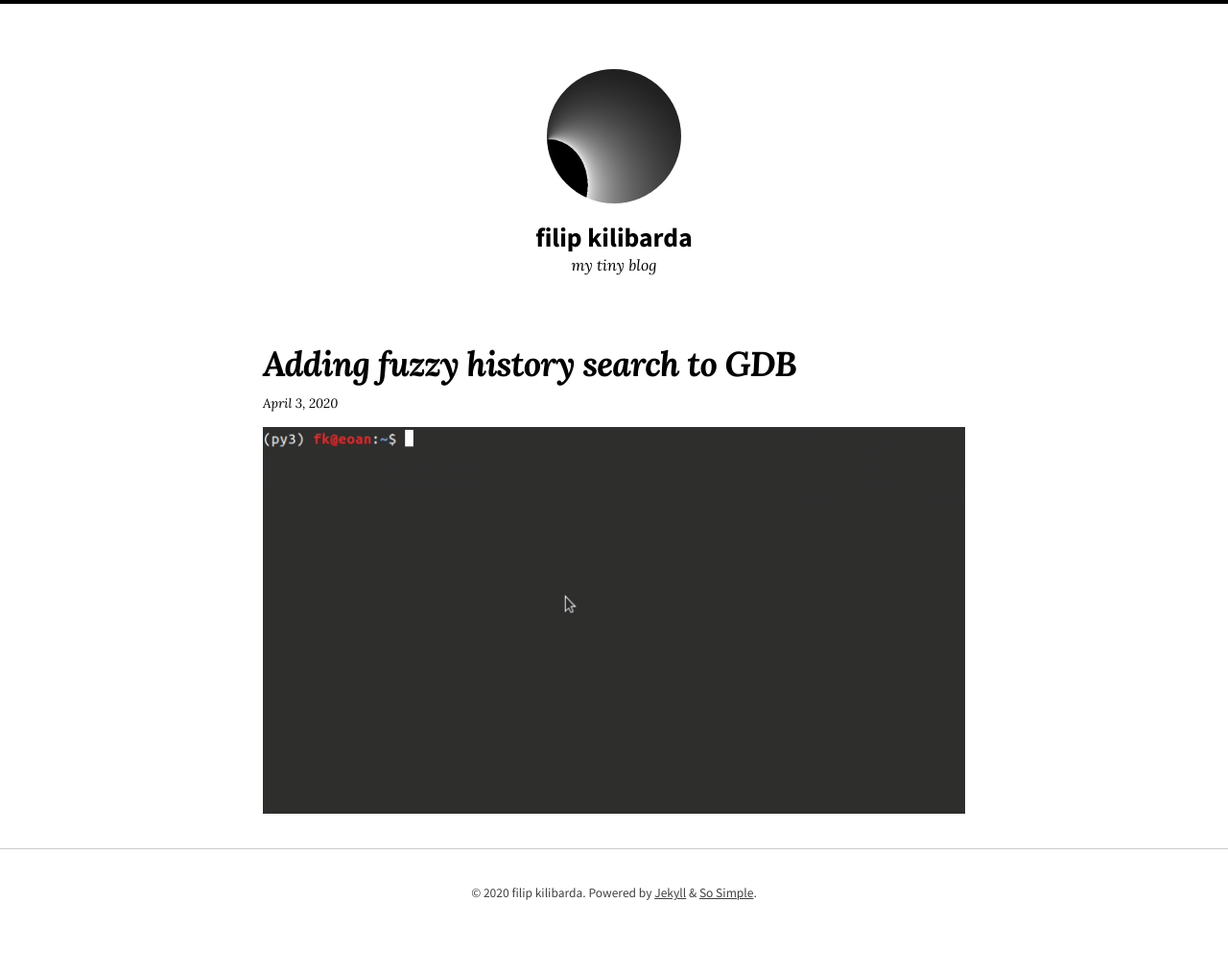
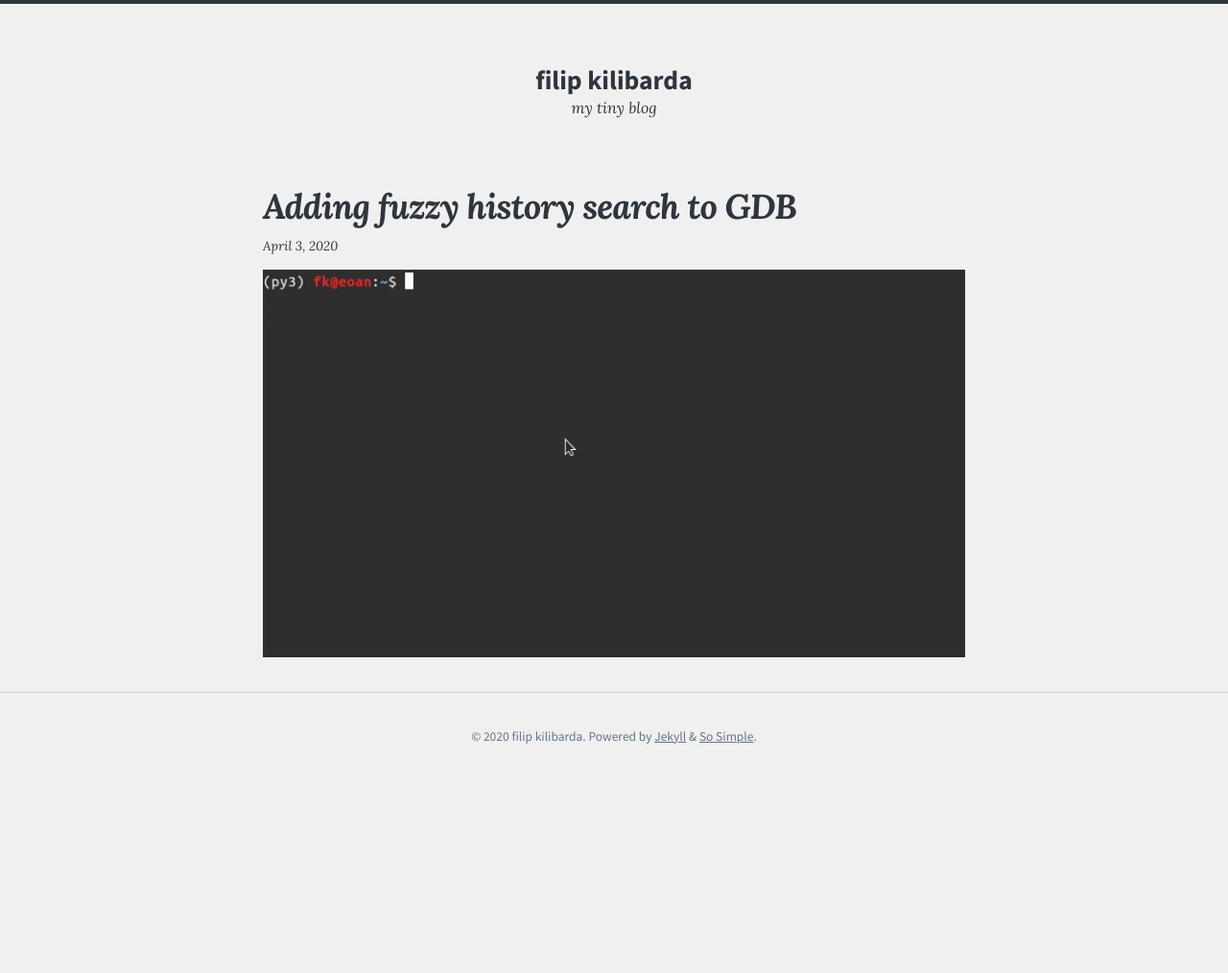
Before and after one commit to samanthaafraser/filipkilibarda.github.io, a Jekyll site: the page built from index.md, in a window 1280 px wide. Shown: the whole page at 96% size. Built offline with Jekyll 4.4.1, drawn with Linux system fonts in a browser that asks for light colours; nearby versions of some CDN libraries; after the commit the page ends 900 px from its top, so only the background shows below that.

Commit message:
changed colors, removed logo

```diff
--- a/_config.yml
+++ b/_config.yml
@@ -22,7 +22,8 @@
 locale: en-US
 
 # logo: "/assets/imgs/grandwall.jpg"
-logo: "/assets/imgs/blah2.png"
+# logo: "/assets/imgs/header.png"
+logo:
 
 date_format: "%B %-d, %Y"
 
--- a/assets/css/skins/default.scss
+++ b/assets/css/skins/default.scss
@@ -22,11 +22,11 @@
 
 /* Colors */
 $base-color: #000 !default;
-$text-color: #000 !default;
+$text-color: #2f353d !default;
 $accent-color: #34374C !default;
 $nav-color: #fff !default;
-$background-color: #fff !default;
-$nav-background-color: #000 !default;
+$background-color: #f0f0f0 !default;
+$nav-background-color: #2f353d !default;
 $code-background-color: tint($base-color, 95%) !default;
 $border-color: tint($base-color, 80%) !default;
 
```
Also changed, not shown: assets/imgs/favicons/favicon-32x32.png.
